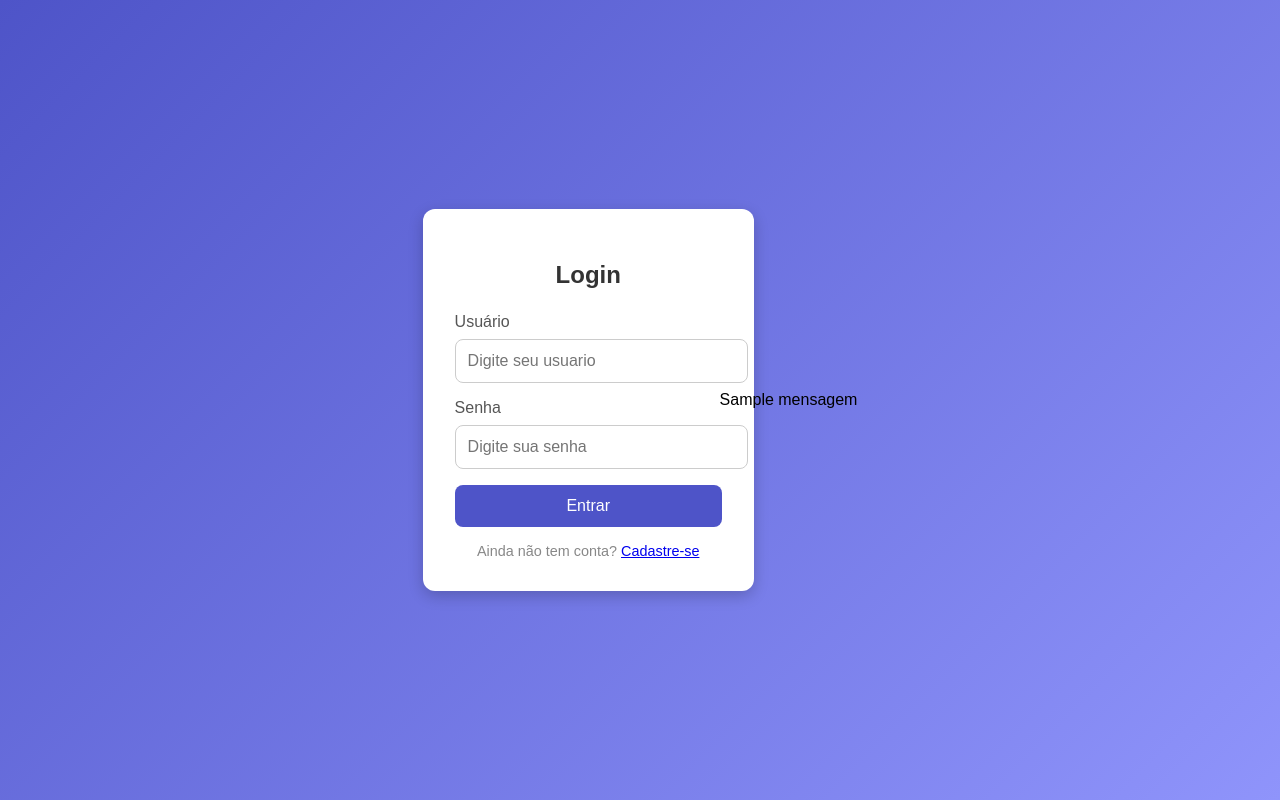
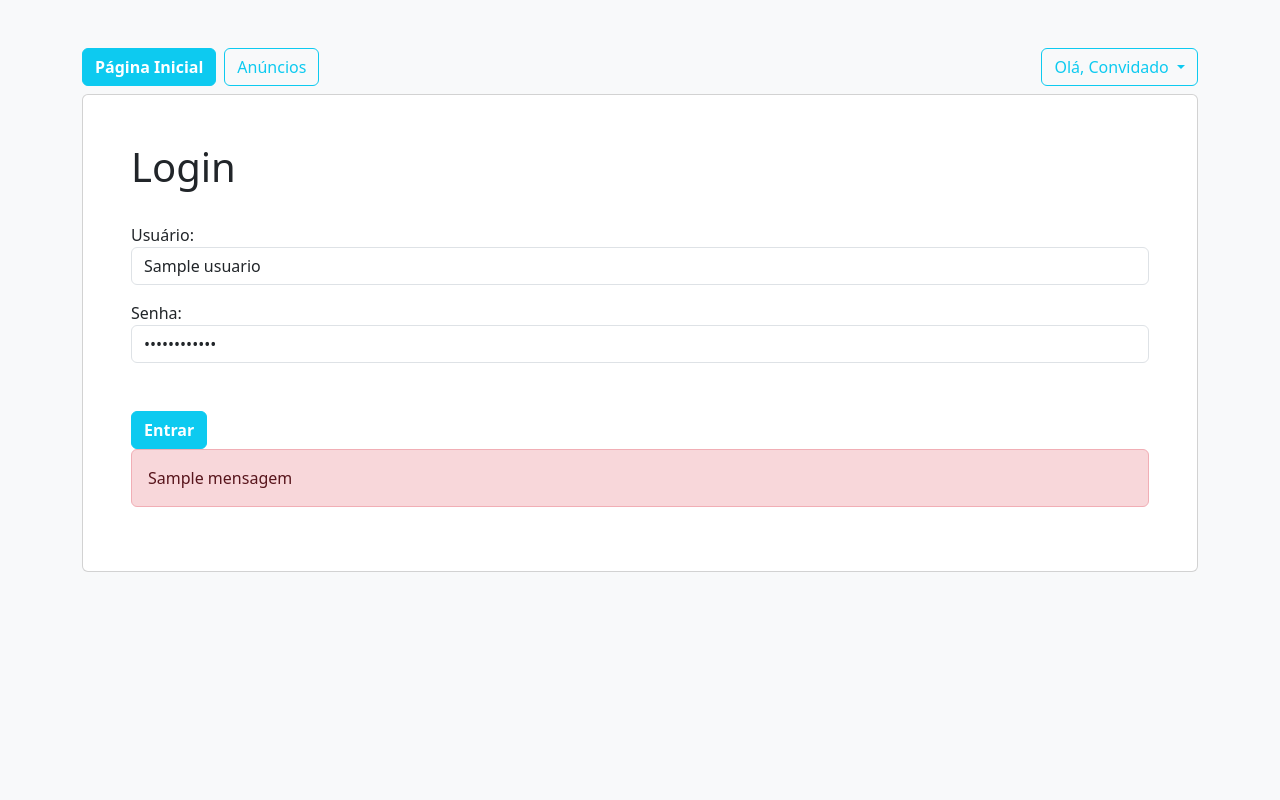
Before and after one commit to JaumMota/web_mobile, a Django app: template sistema/templates/autenticacao.html in a window 1280 px wide. Run offline with Django 5.2, Linux system fonts and the light colour scheme; the template is opened without the code that fills it: most values are stand-ins (such as "Sample title", 1, 10 or a date in 2020); some libraries are stand-ins or nearby versions.

Commit message:
aula 30.04

```diff
--- a/sistema/sistema/settings.py
+++ b/sistema/sistema/settings.py
@@ -37,6 +37,7 @@ INSTALLED_APPS = [
     'django.contrib.sessions',
     'django.contrib.messages',
     'django.contrib.staticfiles',
+    'django_bootstrap5',
     'veiculo.apps.VeiculoConfig'
 ]
 
--- a/sistema/templates/autenticacao.html
+++ b/sistema/templates/autenticacao.html
@@ -1,111 +1,37 @@
-<!DOCTYPE html>
-<html lang="pt-br">
-<head>
-  <meta charset="UTF-8">
-  <meta name="viewport" content="width=device-width, initial-scale=1">
-  <title>Tela de Login</title>
-  <style>
-    body {
-      font-family: Arial, sans-serif;
-      background: linear-gradient(135deg, #4e54c8, #8f94fb);
-      margin: 0;
-      padding: 0;
-      display: flex;
-      justify-content: center;
-      align-items: center;
-      height: 100vh;
-    }
-
-    .login-container {
-      background-color: white;
-      padding: 2rem;
-      border-radius: 12px;
-      box-shadow: 0 5px 15px rgba(0,0,0,0.2);
-      width: 90%;
-      max-width: 400px;
-    }
-
-    .login-container h2 {
-      text-align: center;
-      margin-bottom: 1.5rem;
-      color: #333;
-    }
-
-    .form-group {
-      margin-bottom: 1rem;
-    }
-
-    .form-group label {
-      display: block;
-      margin-bottom: 0.5rem;
-      color: #555;
-    }
-
-    .form-group input {
-      width: 100%;
-      padding: 0.75rem;
-      border: 1px solid #ccc;
-      border-radius: 8px;
-      font-size: 1rem;
-    }
-
-    .login-btn {
-      width: 100%;
-      padding: 0.75rem;
-      background-color: #4e54c8;
-      color: white;
-      border: none;
-      border-radius: 8px;
-      font-size: 1rem;
-      cursor: pointer;
-      transition: background-color 0.3s ease;
-    }
-
-    .login-btn:hover {
-      background-color: #3b40a4;
-    }
-
-    .footer {
-      text-align: center;
-      margin-top: 1rem;
-      font-size: 0.9rem;
-      color: #888;
-    }
-
-    @media (max-width: 400px) {
-      .login-container {
-        padding: 1.5rem;
-      }
-    }
-  </style>
-</head>
-<body>
-    <form action="/" method="POST">
+{% extends 'base.html' %} {% block titulo %}Lista de veículos{% endblock %} {% block conteudo %}
+<div class="container px-5">
+  <div class="d-flex align-items-center gap-3  mb-4">
+      <h1>Login</h1>
+  </div>
+  <form action="" method="POST">
     {% csrf_token %}
-
-
-        <div class="login-container">
-            <h2>Login</h2>
-            <form>
+    <div class="d-flex flex-column mb-5 gap-3">
       <div class="form-group">
-                <label for="usuario">Usuário</label>
-                <input type="text" id="usuario" placeholder="Digite seu usuario" required>
+        <label for="usuario">Usuário:</label>
+        <input
+          type="text"
+          name="usuario"
+          id="usuario"
+          value="{{ usuario }}"
+          class="form-control"
+        />
       </div>
       <div class="form-group">
-                <label for="senha">Senha</label>
-                <input type="password" id="senha" placeholder="Digite sua senha" required>
-              </div>
-              <button type="submit" class="login-btn">Entrar</button>
-            </form>
-            <div class="footer">
-              Ainda não tem conta? <a href="#">Cadastre-se</a>
+        <label for="senha">Senha:</label>
+        <input
+          type="password"
+          name="senha"
+          id="senha"
+          value="{{ senha }}"
+          class="form-control"
+        />
       </div>
     </div>
+    <button type="submit" class="btn btn-info text-white fw-bolder">Entrar</button>
+  </form>
 
-          <div>
-            {{mensagem}}
+  {% if mensagem %}
+  <div class="alert alert-danger" role="alert">{{ mensagem }}</div>
+  {% endif %}
 </div>
-
-    </form>
-</body>
-</html>
+{% endblock %}
--- /dev/null
+++ b/sistema/templates/base.html
@@ -0,0 +1,80 @@
+<!DOCTYPE html>
+<html lang="pt-br">
+  <head>
+    {% load static %} {% load django_bootstrap5 %} {% bootstrap_css %}
+    {% bootstrap_javascript %}
+    <meta charset="UTF-8" />
+    <title>{% block title %}Desenvolvimento web-mobile{% endblock %}</title>
+  </head>
+  <body class="bg-light">
+    <div class="container d-flex flex-column my-5">
+      <div
+        id="menu-superior"
+        class="d-flex justify-content-between align-items-center mb-2"
+      >
+        {% block menu-superior %}
+        <div class="d-flex flex-row gap-2">
+          <a href="/" class="btn btn-info text-white fw-bolder">
+            Página Inicial
+          </a>
+          <!-- <button class="btn btn-outline-info"><a>Veículos</a></button> -->
+          {% if user.is_authenticated %}
+          <button
+            class="btn btn-outline-info dropdown-toggle"
+            type="button"
+            data-bs-toggle="dropdown"
+            aria-expanded="false"
+          >
+           Veículos
+          </button>
+          <ul class="dropdown-menu">
+            <li><a class="dropdown-item" href="/veiculo">Visualizar todos</a></li>
+            <li><a class="dropdown-item" href="/veiculo/novo">Cadastrar</a></li>
+          </ul>
+          <button
+            class="btn btn-outline-info dropdown-toggle"
+            type="button"
+            data-bs-toggle="dropdown"
+            aria-expanded="false"
+          >
+           Anúncios
+          </button>
+          <ul class="dropdown-menu">
+            <li><a class="dropdown-item" href="/anuncio">Visualizar todos</a></li>
+            <li><a class="dropdown-item" href="/anuncio/novo">Cadastrar</a></li>
+          </ul>
+          {% else %}
+          <a href="/anuncio" class="btn btn-outline-info">
+            Anúncios
+          </a>
+          {% endif %}
+
+          <!-- <button class="btn btn-outline-info"><a>Login</a></button> -->
+        </div>
+        <button
+          class="btn btn-outline-info dropdown-toggle"
+          type="button"
+          data-bs-toggle="dropdown"
+          aria-expanded="false"
+        >
+        {% if user.is_authenticated %}
+          Olá, {{ user }}
+        {% else %}
+        Olá, Convidado
+        {% endif %}
+        </button>
+        <ul class="dropdown-menu">
+          {% if user.is_authenticated %}
+          <li><a class="dropdown-item" href="/logout">Sair</a></li>
+          {% else %}
+          <li><a class="dropdown-item" href="/login">Entrar</a></li>
+          {% endif %}
+        </ul>
+        {% endblock %}
+      </div>
+      <div id="conteudo" class="card rounded py-5">
+        {% block conteudo %}{% endblock %}
+      </div>
+    </div>
+  </body>
+</html>
```
Also changed, not shown: sistema/templates/veiculo/listar.html (+46 -1 lines). Lines whose indentation alone changed are shown as unchanged.
